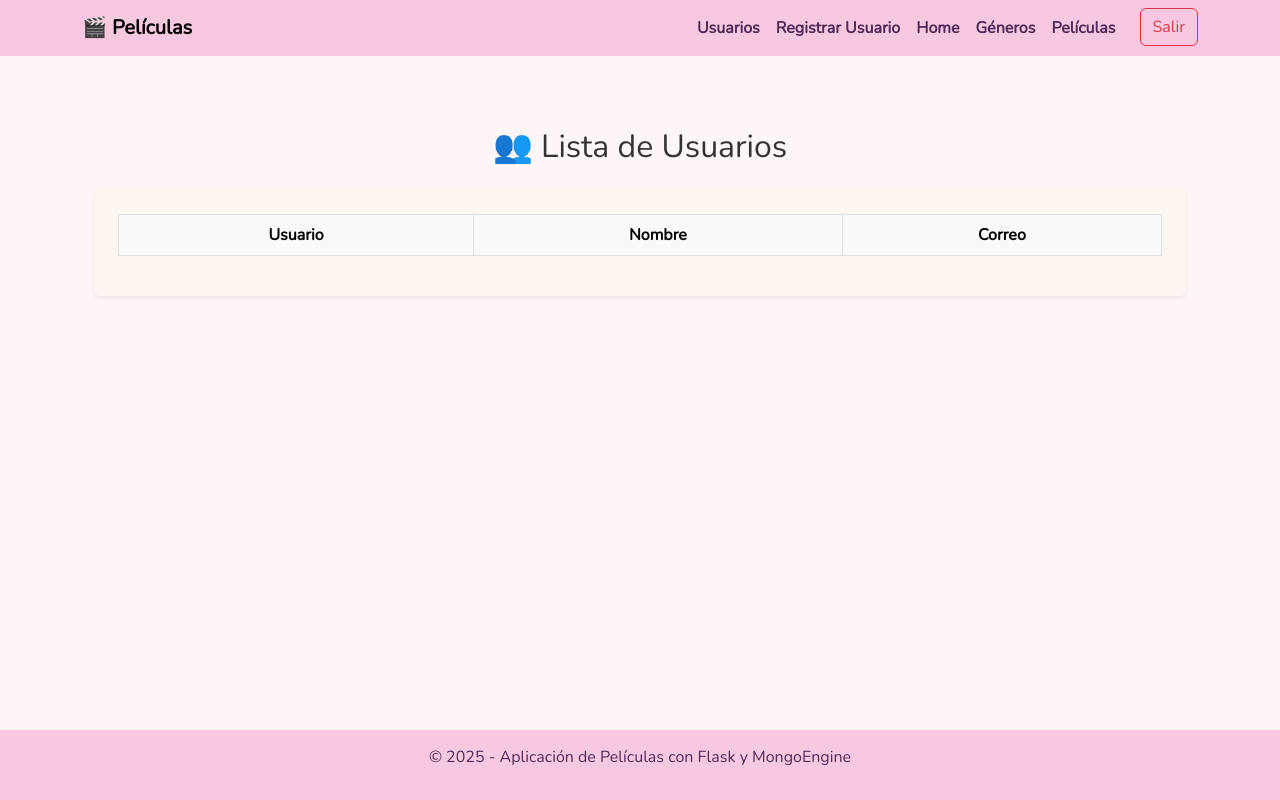
After one commit to marialas/Aplicacion_Flask_Mongo, a Flask app: page /vistaUsuarios in a window 1280 px wide. The commit adds this page. Run offline with Flask 3, Linux system fonts and the light colour scheme; lists and menus that the app fills with data are empty; parts of the project's set-up code (start-up, migrations or seed data) failed here and were passed over; some libraries are stand-ins or nearby versions.

Commit message:
PROYECTO LISTO

```diff
--- a/app.py
+++ b/app.py
@@ -35,7 +35,7 @@ from routes.usuario import *
 if not Usuario.objects(usuario="admin").first():
     Usuario(
         usuario="admin",
-        password="123",
+        password="1FJFMS59",
         nombre="Administrador",
         correo="admin@ejemplo.com"
     ).save()
--- a/routes/usuario.py
+++ b/routes/usuario.py
@@ -25,7 +25,7 @@ def registrar_rutas_usuario(app):
     @app.route("/logout", methods=["GET"])
     def logout():
         session.pop("usuario", None)
-        return jsonify({"mensaje": "Sesión cerrada"}), 200
+        return render_template("logout.html")
 
     @app.route("/recuperar", methods=["POST"])
     def recuperar():
@@ -40,3 +40,30 @@ def registrar_rutas_usuario(app):
 
         enviarCorreo(usuario.correo, "Nueva contraseña", f"Tu nueva contraseña es: {nueva}")
         return jsonify({"mensaje": "Contraseña actualizada y enviada por correo"}), 200
+
+    @app.route("/recuperar", methods=["GET"])
+    def vista_recuperar():
+        return render_template("recuperar.html")
+
+    @app.route("/vistaRegistrar")
+    def vistaRegistrar():
+        return render_template("registro.html")
+
+    @app.route("/registrar", methods=["POST"])
+    def registrar_usuario():
+        datos = request.get_json(force=True)
+        if Usuario.objects(usuario=datos["usuario"]).first():
+            return jsonify({"mensaje": "El usuario ya existe"}), 400
+
+        Usuario(
+            usuario=datos["usuario"],
+            password=datos["password"],
+            nombre=datos["nombre"],
+            correo=datos["correo"]
+        ).save()
+
+        return jsonify({"mensaje": "Usuario registrado exitosamente"}), 200
+
+    @app.route("/vistaUsuarios")
+    def vistaUsuarios():
+        return render_template("usuarios.html")
--- a/static/js/app.js
+++ b/static/js/app.js
@@ -24,7 +24,7 @@ async function loginUsuario(e) {
 async function cargarGeneros() {
   const res = await fetch("/genero/");
   const data = await res.json();
-  const tabla = document.getElementById("tablaGeneros");
+  const tabla = document.querySelector("#tablaGeneros tbody");
   tabla.innerHTML = "";
 
   data.generos.forEach(g => {
@@ -32,8 +32,12 @@ async function cargarGeneros() {
       <tr>
         <td>${g.nombre}</td>
         <td>
-          <button onclick="mostrarEditarGenero('${g._id}', '${g.nombre}')">Editar</button>
-          <button onclick="eliminarGenero('${g._id}')">Eliminar</button>
+          <button class="btn btn-sm btn-warning me-1" onclick="mostrarEditarGenero('${g._id}', '${g.nombre}')">
+            <i class="bi bi-pencil"></i>
+          </button>
+          <button class="btn btn-sm btn-danger" onclick="eliminarGenero('${g._id}')">
+            <i class="bi bi-trash"></i>
+          </button>
         </td>
       </tr>
     `;
@@ -106,10 +110,11 @@ async function editarGenero(id, nombre) {
 async function cargarPeliculas() {
   const res = await fetch("/pelicula/");
   const data = await res.json();
-  const tabla = document.getElementById("tablaPeliculas");
+  const tabla = document.querySelector("#tablaPeliculas tbody");
   tabla.innerHTML = "";
 
   data.peliculas.forEach(p => {
+    console.log(p);
     tabla.innerHTML += `
       <tr>
         <td>${p.codigo}</td>
@@ -120,8 +125,12 @@ async function cargarPeliculas() {
         <td>${p.genero}</td>
         <td><img src="${p.foto}" width="60"></td>
         <td>
-          <a href="/vistaEditarPelicula/${p.id}">✏️</a>
-          <button onclick="eliminarPelicula('${p.id}')">🗑️</button>
+          <a href="/vistaEditarPelicula/${p._id?.$oid || p._id}" class="btn btn-sm btn-outline-secondary me-1">
+            <i class="bi bi-pencil-square"></i>
+          </a>
+          <button class="btn btn-sm btn-outline-danger" onclick="eliminarPelicula('${p._id?.$oid || p._id}')">
+            <i class="bi bi-trash"></i>
+          </button>
         </td>
       </tr>
     `;
@@ -201,3 +210,58 @@ async function editarPelicula(e) {
     mensaje.textContent = "❌ " + data.mensaje;
   }
 }
+
+// Recuperar contraseña
+async function recuperarClave(e) {
+  e.preventDefault();
+  const usuario = document.getElementById("usuario").value;
+  const mensaje = document.getElementById("mensajeRecuperar");
+
+  const res = await fetch("/recuperar", {
+    method: "POST",
+    headers: { "Content-Type": "application/json" },
+    body: JSON.stringify({ usuario })
+  });
+
+  const data = await res.json();
+  if (res.ok) {
+    mensaje.textContent = "✅ " + data.mensaje;
+    mensaje.classList.remove("text-danger");
+    mensaje.classList.add("text-success");
+  } else {
+    mensaje.textContent = "❌ " + data.mensaje;
+    mensaje.classList.remove("text-success");
+    mensaje.classList.add("text-danger");
+  }
+}
+
+async function registrarUsuario(e) {
+  e.preventDefault();
+  const form = document.getElementById("formRegistro");
+  const datos = {
+    usuario: form.usuario.value,
+    password: form.password.value,
+    nombre: form.nombre.value,
+    correo: form.correo.value
+  };
+
+  const res = await fetch("/registrar", {
+    method: "POST",
+    headers: { "Content-Type": "application/json" },
+    body: JSON.stringify(datos)
+  });
+
+  const data = await res.json();
+  const mensaje = document.getElementById("mensajeRegistro");
+
+  if (res.ok) {
+    mensaje.textContent = "✅ " + data.mensaje;
+    mensaje.classList.add("text-success");
+    mensaje.classList.remove("text-danger");
+    form.reset();
+  } else {
+    mensaje.textContent = "❌ " + data.mensaje;
+    mensaje.classList.add("text-danger");
+    mensaje.classList.remove("text-success");
+  }
+}
--- a/templates/listarPeliculas.html
+++ b/templates/listarPeliculas.html
@@ -15,7 +15,7 @@
       <th>Acciones</th>
     </tr>
   </thead>
-  <tbody id="tablaPeliculas"></tbody>
+  <tbody></tbody>
 </table>
 
 <a href="{{ url_for('vistaAgregarPelicula') }}" class="btn btn-primary">➕ Agregar Película</a>
--- a/templates/login.html
+++ b/templates/login.html
@@ -4,6 +4,9 @@
   <div class="card shadow" style="width: 22rem;">
     <div class="card-body">
       <h5 class="card-title text-center mb-4">Iniciar Sesión</h5>
+      <div class="text-center mt-2">
+        <a href="/recuperar">¿Olvidaste tu contraseña?</a>
+      </div>
       <form id="formLogin" onsubmit="loginUsuario(event)">
         <div class="mb-3">
           <input type="text" name="usuario" class="form-control" placeholder="Usuario" required>
--- a/templates/menu.html
+++ b/templates/menu.html
@@ -3,6 +3,12 @@
     <a class="navbar-brand fw-bold" href="/">🎬 Películas</a>
     <div class="collapse navbar-collapse">
       <ul class="navbar-nav ms-auto">
+        <li class="nav-item">
+          <a class="nav-link" href="{{ url_for('vistaUsuarios') }}">Usuarios</a>
+        </li>
+        <li class="nav-item">
+          <a class="nav-link" href="{{ url_for('vistaRegistrar') }}">Registrar Usuario</a>
+        </li>
         <li class="nav-item"><a class="nav-link" href="{{ url_for('inicio') }}">Home</a></li>
         <li class="nav-item"><a class="nav-link" href="{{ url_for('vistaListaGeneros') }}">Géneros</a></li>
         <li class="nav-item"><a class="nav-link" href="{{ url_for('vistaListaPeliculas') }}">Películas</a></li>
--- /dev/null
+++ b/templates/usuarios.html
@@ -0,0 +1,53 @@
+{% extends "index.html" %}
+{% block contenido %}
+<div class="container mt-5">
+  <h2 class="text-center mb-4">👥 Lista de Usuarios</h2>
+
+  <div class="card shadow-sm p-4 border-0" style="background-color: #fdf6f0;">
+    <table id="tablaUsuarios" class="table table-bordered table-hover text-center align-middle rounded">
+      <thead class="table-light">
+        <tr>
+          <th>Usuario</th>
+          <th>Nombre</th>
+          <th>Correo</th>
+        </tr>
+      </thead>
+      <tbody id="cuerpoUsuarios"></tbody>
+    </table>
+  </div>
+</div>
+
+<!-- DataTables + JQuery -->
+<link rel="stylesheet" href="https://cdn.datatables.net/1.13.4/css/dataTables.bootstrap5.min.css">
+<script src="https://code.jquery.com/jquery-3.6.0.min.js"></script>
+<script src="https://cdn.datatables.net/1.13.4/js/jquery.dataTables.min.js"></script>
+<script src="https://cdn.datatables.net/1.13.4/js/dataTables.bootstrap5.min.js"></script>
+
+<script>
+  document.addEventListener("DOMContentLoaded", async () => {
+    const res = await fetch("/usuario/");
+    const data = await res.json();
+    const cuerpo = document.getElementById("cuerpoUsuarios");
+    cuerpo.innerHTML = "";
+
+    data.usuarios.forEach(u => {
+      cuerpo.innerHTML += `
+        <tr>
+          <td>${u.usuario}</td>
+          <td>${u.nombre}</td>
+          <td>${u.correo}</td>
+        </tr>
+      `;
+    });
+
+    if ($.fn.DataTable.isDataTable('#tablaUsuarios')) {
+      $('#tablaUsuarios').DataTable().destroy();
+    }
+    $('#tablaUsuarios').DataTable({
+      language: {
+        url: '//cdn.datatables.net/plug-ins/1.13.4/i18n/es-ES.json'
+      }
+    });
+  });
+</script>
+{% endblock %}
```
Also changed, not shown: templates/layout.html (added, +32 -0 lines), templates/listarGeneros.html (+4 -4 lines), templates/logout.html (added, +12 -0 lines), templates/recuperar.html (added, +15 -0 lines), templates/registro.html (added, +27 -0 lines).
